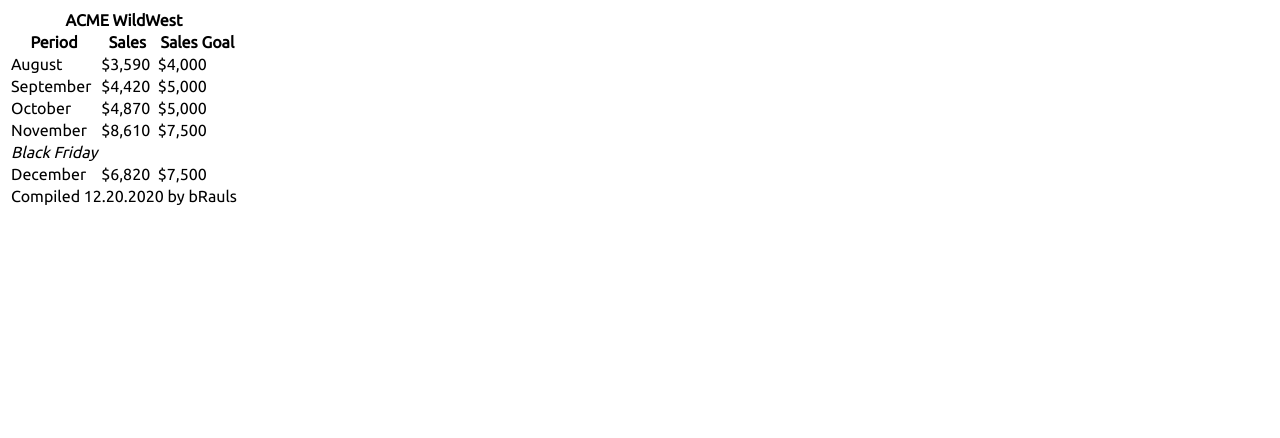
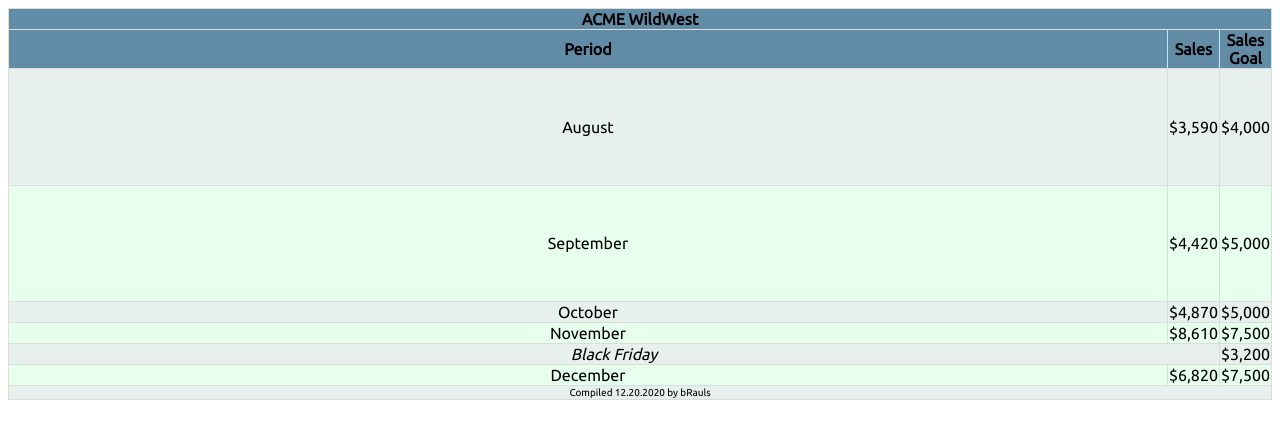
Before and after one commit to Marmii/marmii.github.io, a plain HTML site: page assignments/lesson-8/tablebuild.html in a window 1280 px wide. Drawn offline with Linux system fonts and the light colour scheme.

Commit message:
table styling

```diff
--- a/assignments/lesson-8/css/table.css
+++ b/assignments/lesson-8/css/table.css
@@ -4,12 +4,36 @@ body {
     font-family: Ubuntu, sans-serif;
 
 }
+table {
+    border-collapse: collapse;
+}
+table, th, td {
+    border: 1px solid #d9ded9;
+    width: 100%;
+    height: 50%;
+    text-align: center;
+    vertical-align: center;
 
-.acme {
 
 }
 tfoot {
     display: table-footer-group;
     vertical-align: middle;
     border-color: inherit;
+    font-size: 10px;
 }
+
+tr:nth-child(odd) {
+    background-color:#e7f0ed;
+}
+tr:nth-child(even) {
+    background-color:#e7ffed;
+}
+
+thead:first-child, tfoot {
+    background-color: #7fb9c2;
+}
+
+tr>th, .novsalesgoal {
+    background-color:#628ca6
+}
--- a/assignments/lesson-8/tablebuild.html
+++ b/assignments/lesson-8/tablebuild.html
@@ -7,7 +7,7 @@
     <link rel="stylesheet" href="https://marmii.github.io/assignments/lesson-8/css/table.css">
 </head>
 <body>
-    <table class="acme">
+    <table>
         <thead>
             <tr>
                 <th colspan="3">ACME WildWest</th>
@@ -37,10 +37,11 @@
             <tr>
                 <td>November</td>
                 <td>$8,610</td>
-                <td>$7,500</td>
+                <td id="novsalesgoal">$7,500</td>
             </tr>
             <tr>
-                <td colspan="3"><em>Black Friday</em></td>
+                <td colspan="2"><em>Black Friday</em></td>
+                <td>$3,200</td>
             </tr>
             <tr>
                 <td>December</td>
```
